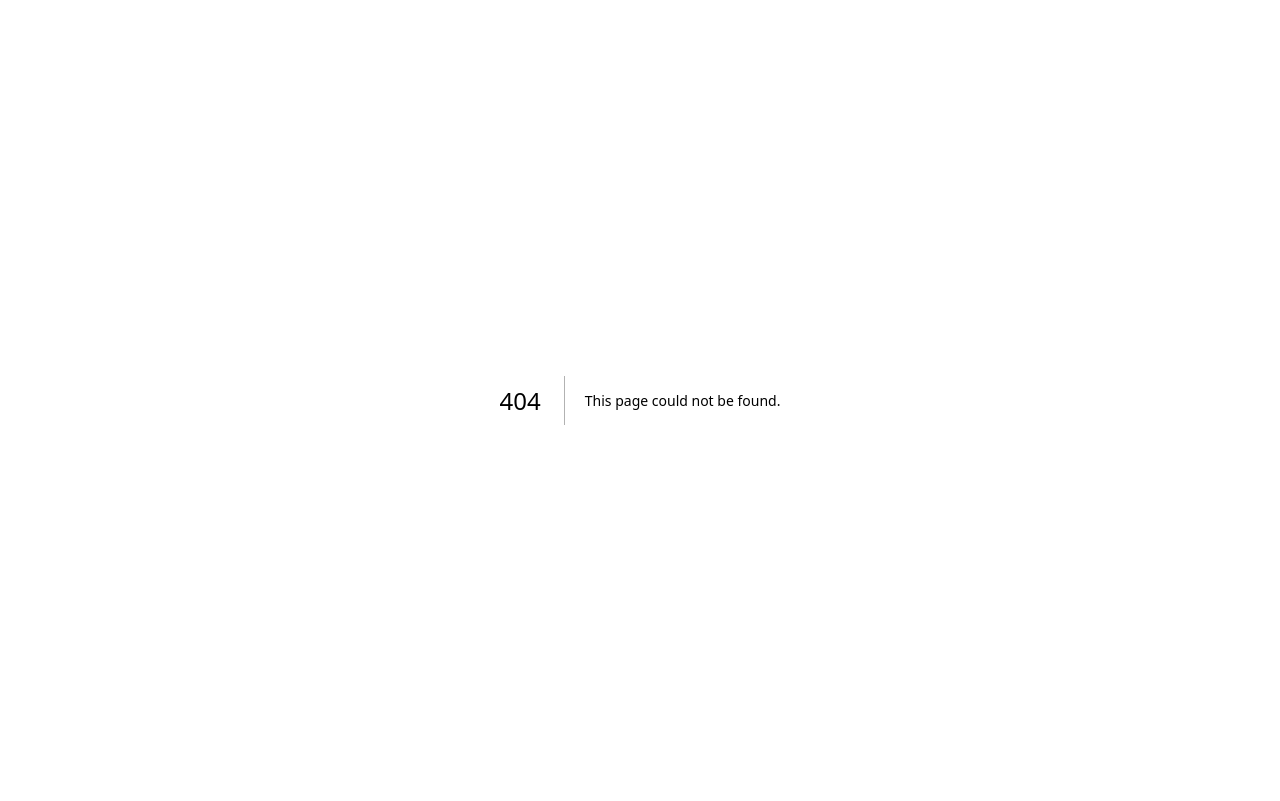
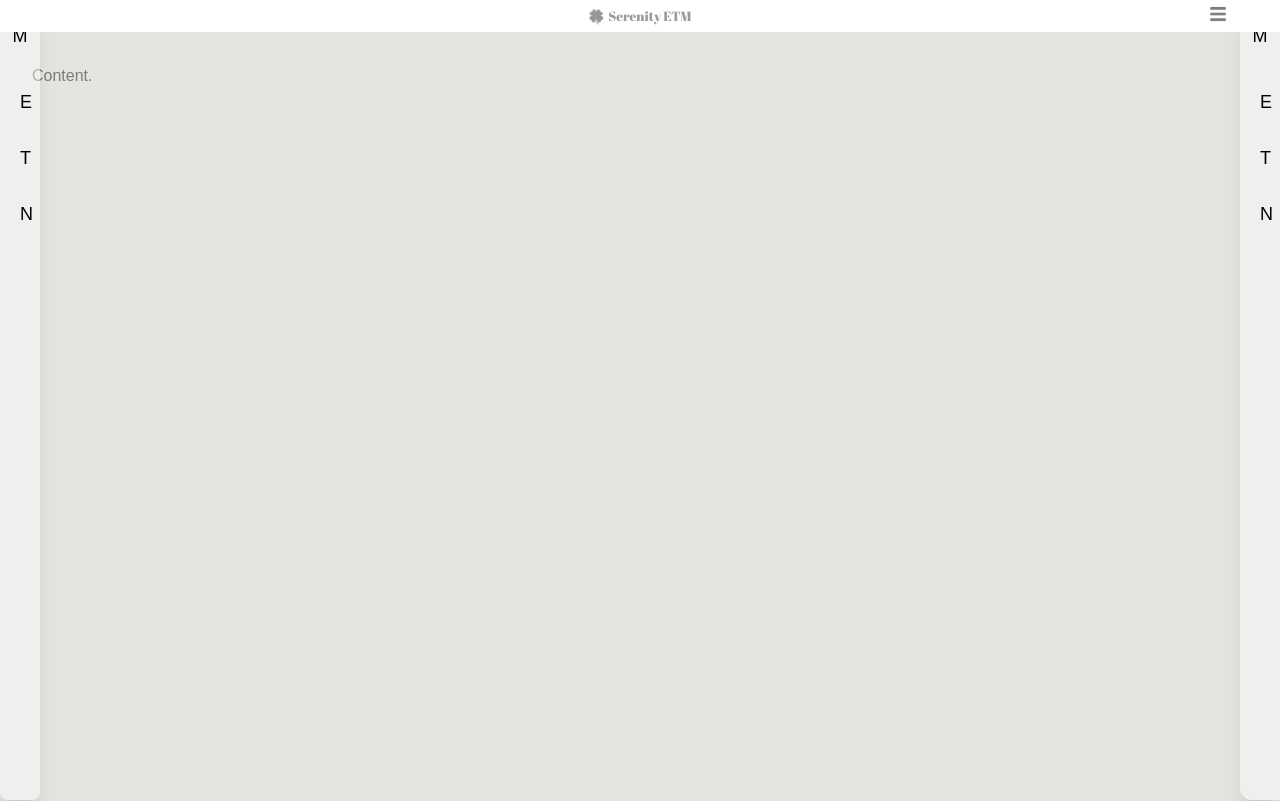
Before and after one commit to rubaisha-rn/Serenity-ETM, a Next.js app in the folder serenity-etm/: page /tasks in a window 1280 px wide. Before the commit this address had no page. Shown: the top 801 px of the page. Built offline with nearby package versions, Linux system fonts and the light colour scheme.

Commit message:
Made sidebars for app content.

```diff
--- a/serenity-etm/src/app/page.js
+++ b/serenity-etm/src/app/page.js
@@ -75,6 +75,7 @@ export default function IntroPage() {
                 />}
                 thisPage = '/'
                 sticky
+                transparent
             />
 
             <main className={`relative min-h-screen overflow-hidden ${bgClasses[theme][stressPalette]}`}>
@@ -170,7 +171,7 @@ export default function IntroPage() {
                                     ? `${buttonClasses[theme][stressPalette]} text-white cursor-pointer`
                                     : `${buttonClasses[theme][stressPalette]} text-white opacity-40 pointer-events-none cursor-not-allowed`
                                 }`}
-                                onClick={() => router.push('/emails')}
+                                onClick={() => router.push('/tasks')}
                             >
                                 Enter Serenity Workplace
                             </button>
--- /dev/null
+++ b/serenity-etm/src/app/tasks/page.js
@@ -0,0 +1,32 @@
+'use client';
+
+import Header from "@/components/header";
+import Image from "next/image";
+import AppShell from "@/shells/appShell";
+import Footer from "@/components/footer";
+import PrototypeTag from '@/components/prototypeTag';
+
+export default function TasksPage() {
+    return (
+        <div className="bg-light-mid-bg">
+            <Header
+                title="Serenity ETM"
+                logo={<Image
+                    src="/logo/logo.png"
+                    alt='Serenity ETM Logo'
+                    width={18}
+                    height={18}
+                    priority
+                />}
+                sticky
+            />
+
+            <AppShell>
+                <h1>Content.</h1>
+            </AppShell>
+
+            <Footer/>
+
+        </div>
+    );
+}
--- a/serenity-etm/src/app/terms/page.js
+++ b/serenity-etm/src/app/terms/page.js
@@ -54,6 +54,7 @@ export default function TermsPage () {
                 thisPage="/terms"
                 showBack
                 sticky
+                transparent
             />
 
             <div className={`flex items-center justify-center min-h-[calc(100vh-4rem)] px-6 md:px-12 py-12 relative z-10 ${cardClasses[theme]} mx-6 md:mx-36`}>
--- /dev/null
+++ b/serenity-etm/src/components/collapsableLeftSidebar.js
@@ -0,0 +1,85 @@
+'use client';
+
+import { useState, useEffect } from 'react';
+import { useRouter } from 'next/navigation';
+import { motion } from "framer-motion";
+import useStore from '@/store/useStore';
+
+export default function CollapsableLeftSidebar() {
+
+    const router = useRouter();
+    const [expanded, setExpanded] = useState(false);
+    const emotionValue = useStore((s) => s.emotionValue);
+    const stress01 = emotionValue / 100;
+    const [stressPalette, setStressPalette] = useState('low');
+    const [theme, setTheme] = useState('light');
+
+    useEffect(() => {
+        const darkModeEnabled = document.documentElement.classList.contains('dark');
+        setTheme(darkModeEnabled ? 'dark' : 'light');
+    }, []);
+
+    useEffect(() => {
+        if (stress01 !== undefined) {
+            if (stress01 < 0.33) setStressPalette('low');
+            else if (stress01 < 0.66) setStressPalette('mid');
+            else setStressPalette('high');}
+    }, [stress01]);
+
+    const textAClasses = {
+        light: 'text-light-textA',
+        dark: {},
+    };
+
+    const textBClasses = {
+        light: 'text-light-textB',
+        dark: {},
+    };
+
+    const bgClasses = {
+        light: {
+            low: 'bg-light-low-card',
+            mid: 'bg-light-mid-card',
+            high: 'bg-light-high-card',
+        },
+        dark: {},
+    };
+
+    const navItems = [
+        { label: 'Email', icon: 'E'},
+        { label: 'Tasks', icon: 'T'},
+        { label: 'Notifications', icon: 'N'},
+    ];
+
+    return (
+        <>
+        {/* sidebar */}
+        <motion.aside
+            animate={{width: expanded ? 200 : 40}}
+            transition={{type: 'spring', stiffness: 260, damping: 20}}
+            className={`fixed top-0 left-0 z-20 ${bgClasses[theme][stressPalette]} bg-opacity-40 text-black flex flex-col items-center py-4 shadow-xl overflow-hidden h-screen rounded-lg`}
+        >
+            {/* toggle button */}
+            <button
+                className="mb-6 flex h-10 w-10 items-center justify-center rounded-lg hover:bg-zinc-800 transition"
+                onClick={() => setExpanded(!expanded)}
+            >
+                <span className="text-lg">M</span>
+            </button>
+
+            {/* nav buttons */}
+            <div className="flex flex-col gap-3 w-full px-2">
+                {navItems.map((item, index) => (
+                    <button
+                        key={index}
+                        className="flex items-center gap-3 w-full rounded-lg px-3 py-2 hover:bg-zinc-800 transition"
+                    >
+                        <span className="text-lg w-6 text-center"> {item.icon} </span>
+                        {expanded && <span className="text-sm whitespace-nowrap">{item.label}</span>}
+                    </button>
+                ))}
+            </div>
+        </motion.aside>
+        </>
+    );
+}
--- /dev/null
+++ b/serenity-etm/src/components/collapsableRightSidebar.js
@@ -0,0 +1,85 @@
+'use client';
+
+import { useState, useEffect } from 'react';
+import { useRouter } from 'next/navigation';
+import { motion } from "framer-motion";
+import useStore from '@/store/useStore';
+
+export default function CollapsableRightSidebar() {
+
+    const router = useRouter();
+    const [expanded, setExpanded] = useState(false);
+    const emotionValue = useStore((s) => s.emotionValue);
+    const stress01 = emotionValue / 100;
+    const [stressPalette, setStressPalette] = useState('low');
+    const [theme, setTheme] = useState('light');
+
+    useEffect(() => {
+        const darkModeEnabled = document.documentElement.classList.contains('dark');
+        setTheme(darkModeEnabled ? 'dark' : 'light');
+    }, []);
+
+    useEffect(() => {
+        if (stress01 !== undefined) {
+            if (stress01 < 0.33) setStressPalette('low');
+            else if (stress01 < 0.66) setStressPalette('mid');
+            else setStressPalette('high');}
+    }, [stress01]);
+
+    const textAClasses = {
+        light: 'text-light-textA',
+        dark: {},
+    };
+
+    const textBClasses = {
+        light: 'text-light-textB',
+        dark: {},
+    };
+
+    const bgClasses = {
+        light: {
+            low: 'bg-light-low-card',
+            mid: 'bg-light-mid-card',
+            high: 'bg-light-high-card',
+        },
+        dark: {},
+    };
+
+    const navItems = [
+        { label: 'Email', icon: 'E'},
+        { label: 'Tasks', icon: 'T'},
+        { label: 'Notifications', icon: 'N'},
+    ];
+
+    return (
+        <>
+        {/* sidebar */}
+        <motion.aside
+            animate={{width: expanded ? 200 : 40}}
+            transition={{type: 'spring', stiffness: 260, damping: 20}}
+            className={`fixed top-0 right-0 z-20 ${bgClasses[theme][stressPalette]} bg-opacity-40 text-black flex flex-col items-center py-4 shadow-xl overflow-hidden h-screen rounded-l-xl`}
+        >
+            {/* toggle button */}
+            <button
+                className="mb-6 flex h-10 w-10 items-center justify-center rounded-lg hover:bg-zinc-800 transition"
+                onClick={() => setExpanded(!expanded)}
+            >
+                <span className="text-lg">M</span>
+            </button>
+
+            {/* nav buttons */}
+            <div className="flex flex-col gap-3 w-full px-2">
+                {navItems.map((item, index) => (
+                    <button
+                        key={index}
+                        className="flex items-center gap-3 w-full rounded-lg px-3 py-2 hover:bg-zinc-800 transition"
+                    >
+                        <span className="text-lg w-6 text-center"> {item.icon} </span>
+                        {expanded && <span className="text-sm whitespace-nowrap">{item.label}</span>}
+                    </button>
+                ))}
+            </div>
+        </motion.aside>
+        </>
+    );
+}
--- a/serenity-etm/src/components/header.js
+++ b/serenity-etm/src/components/header.js
@@ -12,6 +12,7 @@ export default function Header({
     backHref = '/',
     thisPage = '',
     sticky = false,
+    transparent = false,
 }) {
     const router = useRouter();
     const [menuOpen, setMenuOpen] = useState(false);
@@ -22,7 +23,7 @@ export default function Header({
             z-30 h-8 w-full
             grid grid-cols-3 items-center
             px-12
-            backdrop-blur-xl
+            ${transparent ? 'backdrop-blur-xl' : 'bg-white'}
             transition-all duration-500
             ${sticky ? 'sticky top-0' : ''}
             `}
--- /dev/null
+++ b/serenity-etm/src/shells/appShell.js
@@ -0,0 +1,16 @@
+'use client';
+
+import CollapsableLeftSidebar from "@/components/collapsableLeftSidebar";
+import CollapsableRightSidebar from "@/components/collapsableRightSidebar";
+
+export default function AppShell({children, rightSidebar}){
+    return (
+        <div className="flex min-h-screen w-full">
+            <CollapsableLeftSidebar/>
+
+            <main className="flex-1 p-8 overflow-auto">{children}</main>
+
+            <CollapsableRightSidebar />
+        </div>
+    );
+}
```
